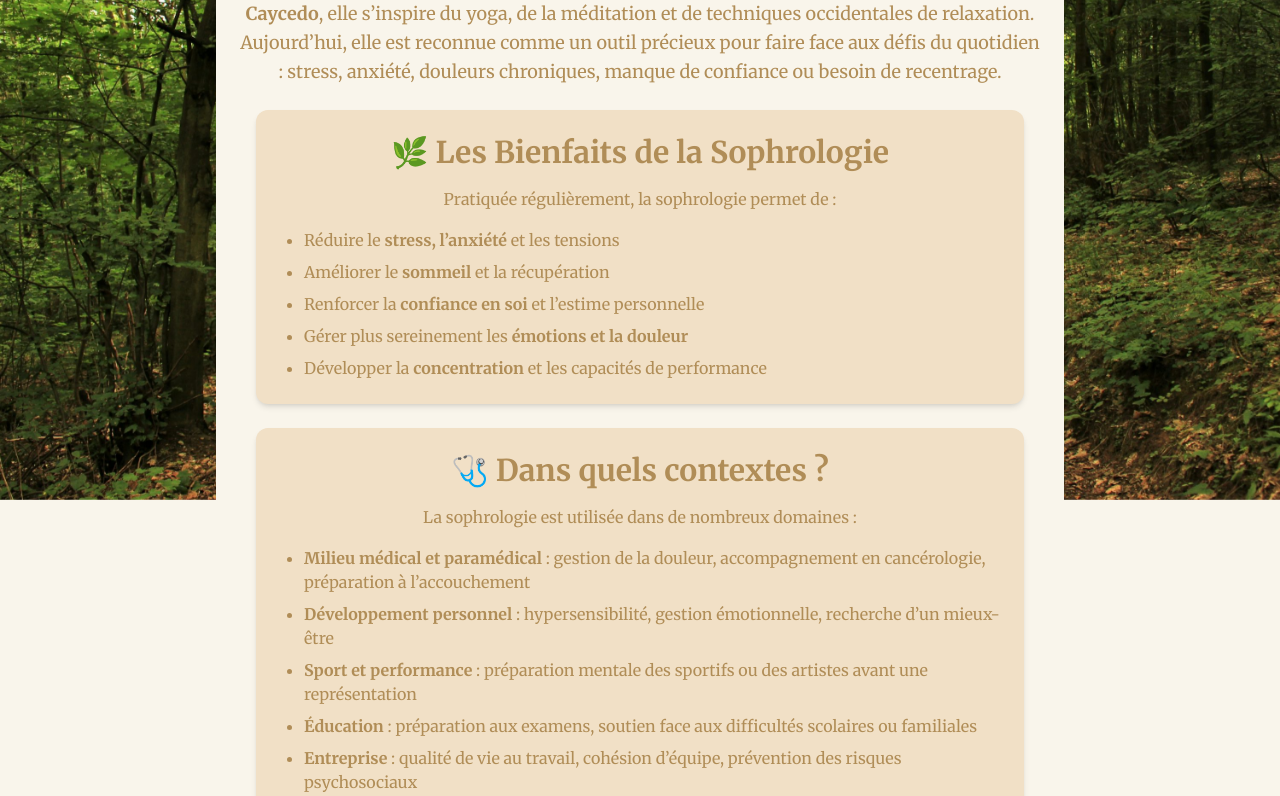
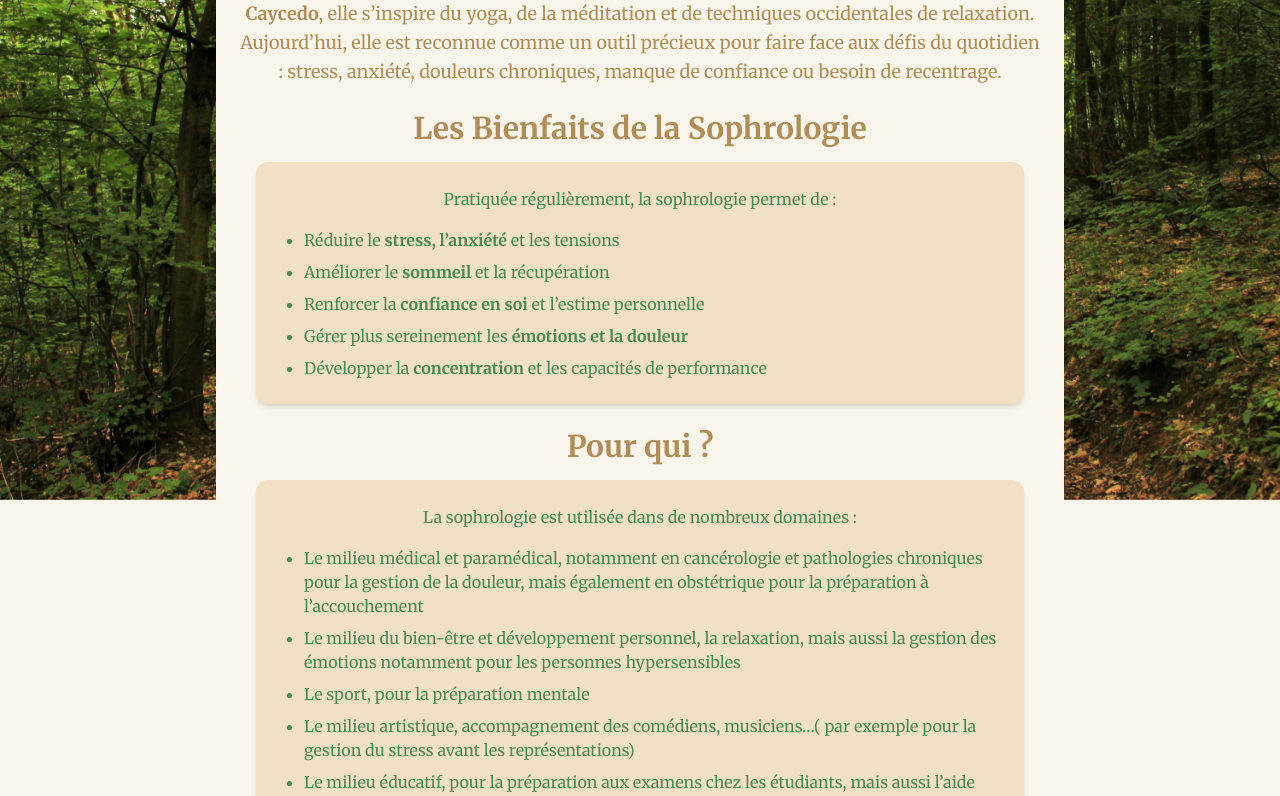
Before and after one commit to Metheor31Game/SiteSophrologue, a Next.js app in the folder vitrine/: page /sophrologie in a window 1280 px wide. Shown: the part 300-1096 px from the top of the page. Built offline with nearby package versions, Linux system fonts and the light colour scheme.

Commit message:
changement sur place

```diff
--- a/vitrine/app/contact/page.tsx
+++ b/vitrine/app/contact/page.tsx
@@ -6,15 +6,15 @@ export default function ContactPage() {
 
   return (
     <div className="bg-blanc-casse rounded-xl text-center p-6 bg-background text-foreground">
-      <h1 className="text-3xl font-bold text-vert-fonce mb-4">Contact</h1>
-      <p className="text-lg mb-6 text-vert-fonce">
+      <h1 className="text-3xl font-bold text-marron-doux mb-4">Contact</h1>
+      <p className="text-lg mb-6 text-marron-doux">
         Prenez rendez-vous ou posez vos questions.
       </p>
 
       {/* Carte de visite */}
       <div className="bg-beige-sable shadow-md rounded-xl p-6 mb-6 w-full max-w-md mx-auto">
-        <h2 className="text-xl font-semibold text-marron-doux">Raji Elmasri</h2>
-        <p className="text-marron-doux">Sophrologue certifié</p>
+        <h2 className="text-xl font-semibold text-vert-fonce">Raji Elmasri</h2>
+        <p className="text-vert-fonce">Sophrologue certifié</p>
         <p className="text-vert-fonce mt-2">
           7 esplanade du muretain, 31600 Muret
         </p>
@@ -43,12 +43,12 @@ export default function ContactPage() {
         <table className="w-full text-left border-collapse">
           <tbody>
             {[
-              ["Lundi", "9h - 12h", "14h - 18h"],
-              ["Mardi", "9h - 12h", "14h - 18h"],
-              ["Mercredi", "9h - 12h", "14h - 18h"],
-              ["Jeudi", "9h - 12h", "14h - 18h"],
-              ["Vendredi", "9h - 12h", "14h - 17h"],
-              ["Samedi", "10h - 13h", "Fermé"],
+              ["Lundi", "Fermé", "Fermé"],
+              ["Mardi", "Fermé", "Fermé"],
+              ["Mercredi", "Fermé", "Fermé"],
+              ["Jeudi", "Fermé", "Fermé"],
+              ["Vendredi", "8h", "20h"],
+              ["Samedi", "Fermé", "Fermé"],
               ["Dimanche", "Fermé", "Fermé"],
             ].map(([jour, matin, apresMidi]) => (
               <tr key={jour} className="border-t border-vert-clair">
--- a/vitrine/app/page.tsx
+++ b/vitrine/app/page.tsx
@@ -1,7 +1,7 @@
 export default function HomePage() {
   return (
     <div className="bg-blanc-casse rounded-xl text-center p-6">
-      <h1 className="text-4xl font-bold text-vert-fonce mb-6">Raji Elmasri </h1>
+      <h1 className="text-4xl font-bold text-marron-doux mb-6">Raji Elmasri </h1>
 
       <p className="text-lg text-marron-doux leading-relaxed mb-6">
         Sophrologue d&apos;iplômé de l&apos;ISSO
--- a/vitrine/app/seance/page.tsx
+++ b/vitrine/app/seance/page.tsx
@@ -1,13 +1,9 @@
 export default function SeancePage() {
   return (
     <div className="bg-blanc-casse rounded-xl text-center p-6">
-      <h1 className="text-4xl font-bold text-vert-fonce mb-6">
+      <h1 className="text-4xl font-bold text-marron-doux mb-6">
         Déroulement d&apos;une séance{" "}
       </h1>
-
-      <p className="text-lg text-marron-doux leading-relaxed mb-6">
-        Déroulement d&apos;une séance{" "}
-      </p>
 
       <div className="bg-beige-sable shadow-md rounded-xl p-6 mb-6 w-full max-w-3xl mx-auto">
         <h2 className="text-3xl font-semibold text-marron-doux mb-4"></h2>
@@ -40,9 +36,11 @@ export default function SeancePage() {
       {/* Appel à l'action */}
       <div className="mt-8">
         <h2 className="text-2xl font-semibold text-marron-doux mb-2">
-         Une question ?
+          Une question ?
         </h2>
-        <p className="text-lg text-marron-doux mb-4">Rendez-vous dans l&apos;onglet Déroulement d&apos;une séance ou :</p>
+        <p className="text-lg text-marron-doux mb-4">
+          Rendez-vous dans l&apos;onglet Déroulement d&apos;une séance ou :
+        </p>
         <a
           href="/contact"
           className="bg-vert-fonce text-white font-semibold px-6 py-3 rounded-full shadow-md hover:bg-vert-doux transition"
--- a/vitrine/app/sophrologie/page.tsx
+++ b/vitrine/app/sophrologie/page.tsx
@@ -1,7 +1,7 @@
 export default function SophrologiePage() {
   return (
     <div className="bg-blanc-casse rounded-xl text-center p-6">
-      <h1 className="text-4xl font-bold text-vert-fonce mb-6">
+      <h1 className="text-4xl font-bold text-marron-doux mb-6">
         Découvrez la Sophrologie : Une Clé vers l&apos;Équilibre Intérieur
       </h1>
 
@@ -18,14 +18,14 @@ export default function SophrologiePage() {
       </p>
 
       {/* Les bienfaits de la sophrologie */}
+      <h2 className="text-3xl font-semibold text-marron-doux mb-4">
+        Les Bienfaits de la Sophrologie
+      </h2>
       <div className="bg-beige-sable shadow-md rounded-xl p-6 mb-6 w-full max-w-3xl mx-auto">
-        <h2 className="text-3xl font-semibold text-marron-doux mb-4">
-          🌿 Les Bienfaits de la Sophrologie
-        </h2>
-        <p className="text-marron-doux leading-relaxed mb-4">
+        <p className="text-vert-fonce leading-relaxed mb-4">
           Pratiquée régulièrement, la sophrologie permet de :
         </p>
-        <ul className="text-marron-doux text-left list-disc pl-6 space-y-2">
+        <ul className="text-vert-fonce text-left list-disc pl-6 space-y-2">
           <li>
             Réduire le <span className="font-semibold">stress, l’anxiété</span>{" "}
             et les tensions
@@ -50,35 +50,39 @@ export default function SophrologiePage() {
       </div>
 
       {/* Domaines d'application */}
+      <h2 className="text-3xl font-semibold text-marron-doux mb-4">
+        Pour qui ?
+      </h2>
       <div className="bg-beige-sable shadow-md rounded-xl p-6 mb-6 w-full max-w-3xl mx-auto">
-        <h2 className="text-3xl font-semibold text-marron-doux mb-4">
-          🩺 Dans quels contextes ?
-        </h2>
-        <p className="text-marron-doux leading-relaxed mb-4">
+        <p className="text-vert-fonce leading-relaxed mb-4">
           La sophrologie est utilisée dans de nombreux domaines :
         </p>
-        <ul className="text-marron-doux text-left list-disc pl-6 space-y-2">
+        <ul className="text-vert-fonce text-left list-disc pl-6 space-y-2">
           <li>
-            <span className="font-semibold">Milieu médical et paramédical</span>{" "}
-            : gestion de la douleur, accompagnement en cancérologie, préparation
-            à l’accouchement
+            Le milieu médical et paramédical, notamment en cancérologie et
+            pathologies chroniques pour la gestion de la douleur, mais également
+            en obstétrique pour la préparation à l’accouchement
           </li>
           <li>
-            <span className="font-semibold">Développement personnel</span> :
-            hypersensibilité, gestion émotionnelle, recherche d’un mieux-être
+            Le milieu du bien-être et développement personnel, la relaxation,
+            mais aussi la gestion des émotions notamment pour les personnes
+            hypersensibles
+          </li>
+          <li>Le sport, pour la préparation mentale</li>
+          <li>
+            Le milieu artistique, accompagnement des comédiens, musiciens…( par
+            exemple pour la gestion du stress avant les représentations)
           </li>
           <li>
-            <span className="font-semibold">Sport et performance</span> :
-            préparation mentale des sportifs ou des artistes avant une
-            représentation
+            Le milieu éducatif, pour la préparation aux examens chez les
+            étudiants, mais aussi l’aide face aux difficultés scolaires ou
+            familiales
           </li>
+
           <li>
-            <span className="font-semibold">Éducation</span> : préparation aux
-            examens, soutien face aux difficultés scolaires ou familiales
-          </li>
-          <li>
-            <span className="font-semibold">Entreprise</span> : qualité de vie
-            au travail, cohésion d’équipe, prévention des risques psychosociaux
+            L’entreprise dans le cadre de la qualité de vie au travail et la
+            prévention des risques psychosociaux, mais aussi pour la gestion du
+            stress et pour l’aide à la cohésion d’équipe (pratiques collectives)
           </li>
         </ul>
       </div>
@@ -89,9 +93,10 @@ export default function SophrologiePage() {
           Comment se déroule une séance ?
         </h2> */}
         <p className="text-lg text-marron-doux mb-4">
-          La peur de l&apos;inconnu est naturelle, mais elle ne doit pas empêcher de
-          faire le premier pas. Pour en savoir plus et découvrir concrètement
-          comment se déroule une séance, cliquez simplement ci-dessous.
+          La peur de l&apos;inconnu est naturelle, mais elle ne doit pas
+          empêcher de faire le premier pas. Pour en savoir plus et découvrir
+          concrètement comment se déroule une séance, cliquez simplement
+          ci-dessous.
         </p>
         <a
           href="/seance"
--- a/vitrine/tailwind.config.ts
+++ b/vitrine/tailwind.config.ts
@@ -15,7 +15,9 @@ export default {
         'beige-sable': '#F1E0C6',     // Beige sable : Calme, Terre
         'marron-doux': '#B08D57',     // Marron doux : Chaleur, Ancrage, Stabilité
         'blanc-casse': '#F9F5EB',     // Blanc cassé : Légèreté, Sérénité
-        'vert-fonce': '#2E6A47',      // Vert foncé : Profondeur, Confiance, Équilibre
+        'vert-fonce': '#498954',      // Vert foncé : Profondeur, Confiance, Équilibre
+        'vert-foncev2': '#2E6A47',      // Vert foncé : Profondeur, Confiance, Équilibre
+
       },
     },
   },
```
Also changed, not shown: vitrine/app/sophrologue/page.tsx (+12 -18 lines).
